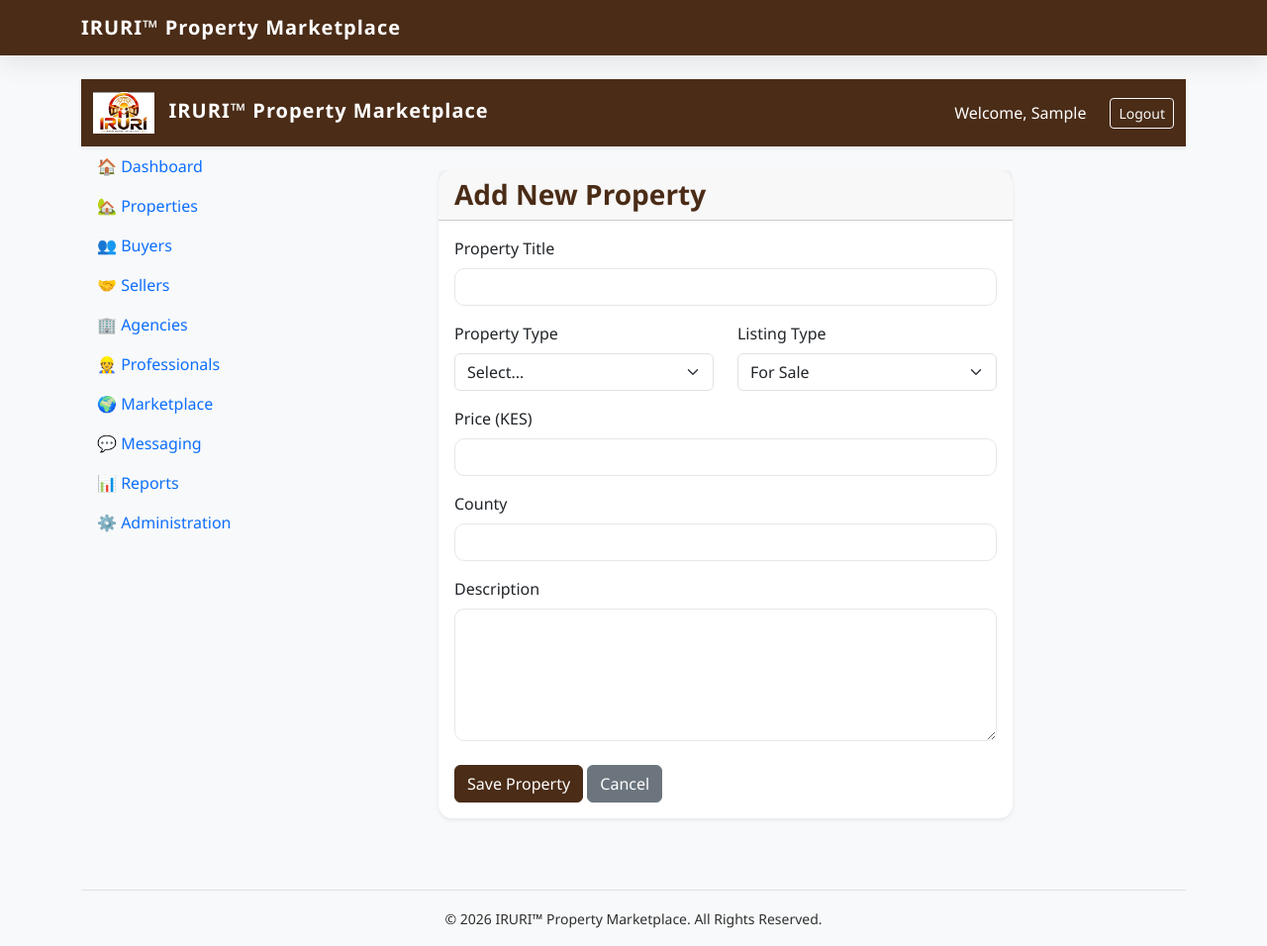
After one commit to kwetu-stack/iruri, a Flask app: page /properties/create in a window 1280 px wide. The commit adds this page. Shown: the whole page at 99% size. Run offline with Flask 3, Linux system fonts and the light colour scheme; the visitor is signed in with stand-in values (Sample User, id 1).

Commit message:
Complete property creation workflow

```diff
--- a/app/__init__.py
+++ b/app/__init__.py
@@ -1,4 +1,4 @@
-from flask import Flask
+from flask import Flask, redirect, url_for
 from app.dashboard import dashboard
 
 
@@ -21,9 +21,11 @@ def create_app():
     migrate.init_app(app, db)
     login_manager.init_app(app)
 
+    from flask import redirect, url_for
+
     @app.route("/")
     def home():
-        return "<h1>Welcome to IRURI™</h1>"
+        return redirect(url_for("auth.login"))
 
     app.register_blueprint(auth)
     app.register_blueprint(dashboard)
--- a/app/properties/routes.py
+++ b/app/properties/routes.py
@@ -1,13 +1,66 @@
-from flask import render_template
+from flask import (
+    render_template,
+    request,
+    redirect,
+    url_for,
+    flash,
+)
+
 from flask_login import login_required
 
+from app.extensions import db
 from app.properties import properties
+from app.properties.models import Property
 
 
 @properties.route("/")
 @login_required
 def index():
 
+    properties_list = Property.query.order_by(
+        Property.created_at.desc()
+    ).all()
+
     return render_template(
-        "properties/index.html"
+        "properties/index.html",
+        properties=properties_list,
     )
+
+
+@properties.route("/create", methods=["GET", "POST"])
+@login_required
+def create():
+
+    if request.method == "POST":
+
+        property = Property(
+            listing_number="TEMP",
+            title=request.form["title"],
+            description=request.form["description"],
+            property_type=request.form["property_type"],
+            listing_type=request.form["listing_type"],
+            price=float(request.form["price"]),
+            county=request.form["county"],
+        )
+
+        db.session.add(property)
+        db.session.flush()
+
+        property.listing_number = (
+            f"IRR-2026-{property.id:06d}"
+        )
+
+        db.session.commit()
+
+        flash(
+            "Property added successfully.",
+            "success",
+        )
+
+        return redirect(
+            url_for("properties.index")
+        )
+
+    return render_template(
+        "properties/create.html"
+    )
--- /dev/null
+++ b/app/templates/properties/create.html
@@ -0,0 +1,148 @@
+{% extends "layouts/dashboard.html" %}
+
+{% block title %}Add Property | IRURI™{% endblock %}
+
+{% block dashboard_content %}
+
+<div class="row justify-content-center">
+
+    <div class="col-lg-8">
+
+        <div class="card shadow-sm">
+
+            <div class="card-header">
+                <h3 class="mb-0">Add New Property</h3>
+            </div>
+
+            <div class="card-body">
+
+                <form method="POST">
+
+                    <div class="mb-3">
+
+                        <label class="form-label">
+                            Property Title
+                        </label>
+
+                        <input
+                            type="text"
+                            name="title"
+                            class="form-control"
+                            required>
+
+                    </div>
+
+                    <div class="row">
+
+                        <div class="col-md-6 mb-3">
+
+                            <label class="form-label">
+                                Property Type
+                            </label>
+
+                            <select
+                                name="property_type"
+                                class="form-select"
+                                required>
+
+                                <option value="">Select...</option>
+                                <option>House</option>
+                                <option>Apartment</option>
+                                <option>Villa</option>
+                                <option>Maisonette</option>
+                                <option>Land</option>
+                                <option>Commercial</option>
+
+                            </select>
+
+                        </div>
+
+                        <div class="col-md-6 mb-3">
+
+                            <label class="form-label">
+                                Listing Type
+                            </label>
+
+                            <select
+                                name="listing_type"
+                                class="form-select"
+                                required>
+
+                                <option>For Sale</option>
+                                <option>For Rent</option>
+                                <option>Short Stay</option>
+
+                            </select>
+
+                        </div>
+
+                    </div>
+
+                    <div class="mb-3">
+
+                        <label class="form-label">
+                            Price (KES)
+                        </label>
+
+                        <input
+                            type="number"
+                            name="price"
+                            class="form-control"
+                            required>
+
+                    </div>
+
+                    <div class="mb-3">
+
+                        <label class="form-label">
+                            County
+                        </label>
+
+                        <input
+                            type="text"
+                            name="county"
+                            class="form-control"
+                            required>
+
+                    </div>
+
+                    <div class="mb-4">
+
+                        <label class="form-label">
+                            Description
+                        </label>
+
+                        <textarea
+                            name="description"
+                            class="form-control"
+                            rows="5"></textarea>
+
+                    </div>
+
+                    <button
+                        type="submit"
+                        class="btn btn-primary">
+
+                        Save Property
+
+                    </button>
+
+                    <a
+                        href="{{ url_for('properties.index') }}"
+                        class="btn btn-secondary">
+
+                        Cancel
+
+                    </a>
+
+                </form>
+
+            </div>
+
+        </div>
+
+    </div>
+
+</div>
+
+{% endblock %}
```
Also changed, not shown: app/templates/properties/index.html (+86 -9 lines).
